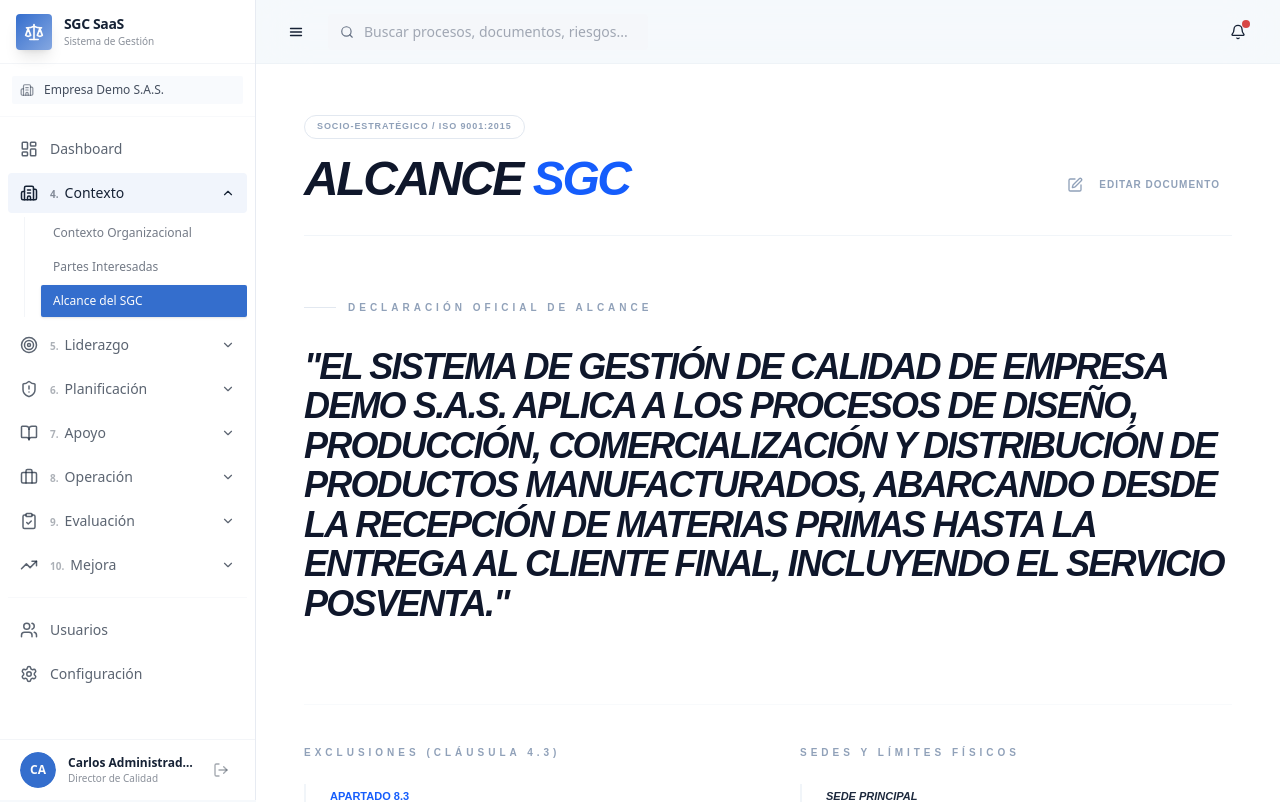
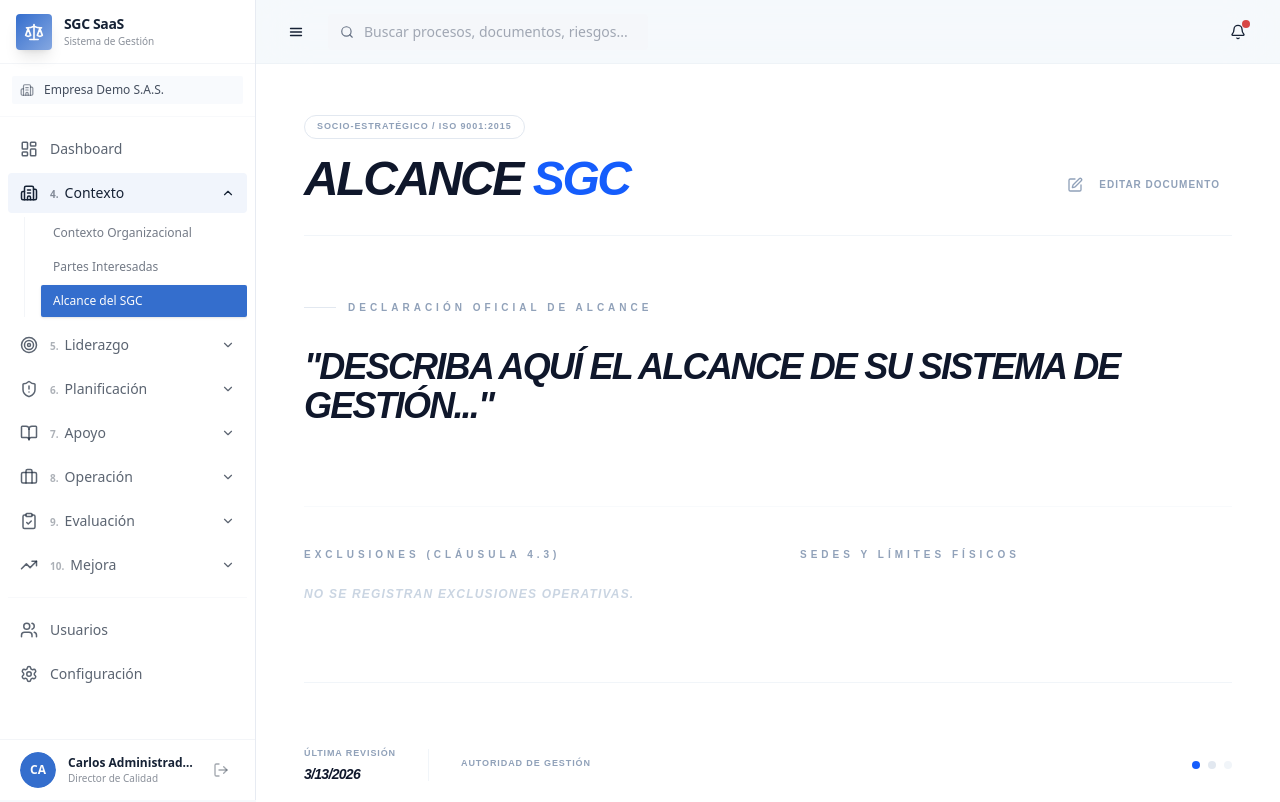
Before and after one commit to EDUCAIMA/Sistema_Calidada, a Next.js app: page /contexto/alcance in a window 1280 px wide. Shown: the top 802 px of the page. Built offline with nearby package versions, Linux system fonts and the light colour scheme.

Commit message:
feat: clear mock data from Contexto pages

```diff
--- a/src/app/(dashboard)/contexto/alcance/page.tsx
+++ b/src/app/(dashboard)/contexto/alcance/page.tsx
@@ -11,7 +11,15 @@ import type { SGCScope } from '@/lib/types';
 import { toast } from 'sonner';
 
 export default function AlcanceSGCPage() {
-    const [scope, setScope] = useState<SGCScope>(mockSGCScope);
+    const [scope, setScope] = useState<SGCScope>({
+        id: '',
+        tenantId: '',
+        scopeStatement: 'Describa aquí el alcance de su sistema de gestión...',
+        exclusions: [],
+        sites: [],
+        lastReviewDate: new Date(),
+        approvedBy: ''
+    });
     const [isEditing, setIsEditing] = useState(false);
     const [editScope, setEditScope] = useState(scope.scopeStatement);
 
--- a/src/app/(dashboard)/contexto/organizacional/page.tsx
+++ b/src/app/(dashboard)/contexto/organizacional/page.tsx
@@ -55,7 +55,7 @@ const categoryConfig: Record<DOFACategory, {
 const categories: DOFACategory[] = ['FORTALEZA', 'DEBILIDAD', 'OPORTUNIDAD', 'AMENAZA']; // Ordered for 2x2 (Top: Internal, Bottom: External)
 
 export default function ContextoOrganizacionalPage() {
-    const [items, setItems] = useState<DOFAItem[]>(mockDOFAItems);
+    const [items, setItems] = useState<DOFAItem[]>([]);
     const [showNew, setShowNew] = useState(false);
     const [showDetail, setShowDetail] = useState(false);
     const [selectedItem, setSelectedItem] = useState<DOFAItem | null>(null);
--- a/src/app/(dashboard)/contexto/partes-interesadas/page.tsx
+++ b/src/app/(dashboard)/contexto/partes-interesadas/page.tsx
@@ -29,7 +29,7 @@ const influenceConfig: Record<StakeholderInfluence, { label: string; icon: React
 };
 
 export default function PartesInteresadasPage() {
-    const [stakeholders, setStakeholders] = useState<Stakeholder[]>(mockStakeholders);
+    const [stakeholders, setStakeholders] = useState<Stakeholder[]>([]);
     const [showNew, setShowNew] = useState(false);
     const [showDetail, setShowDetail] = useState(false);
     const [selectedItem, setSelectedItem] = useState<Stakeholder | null>(null);
```
